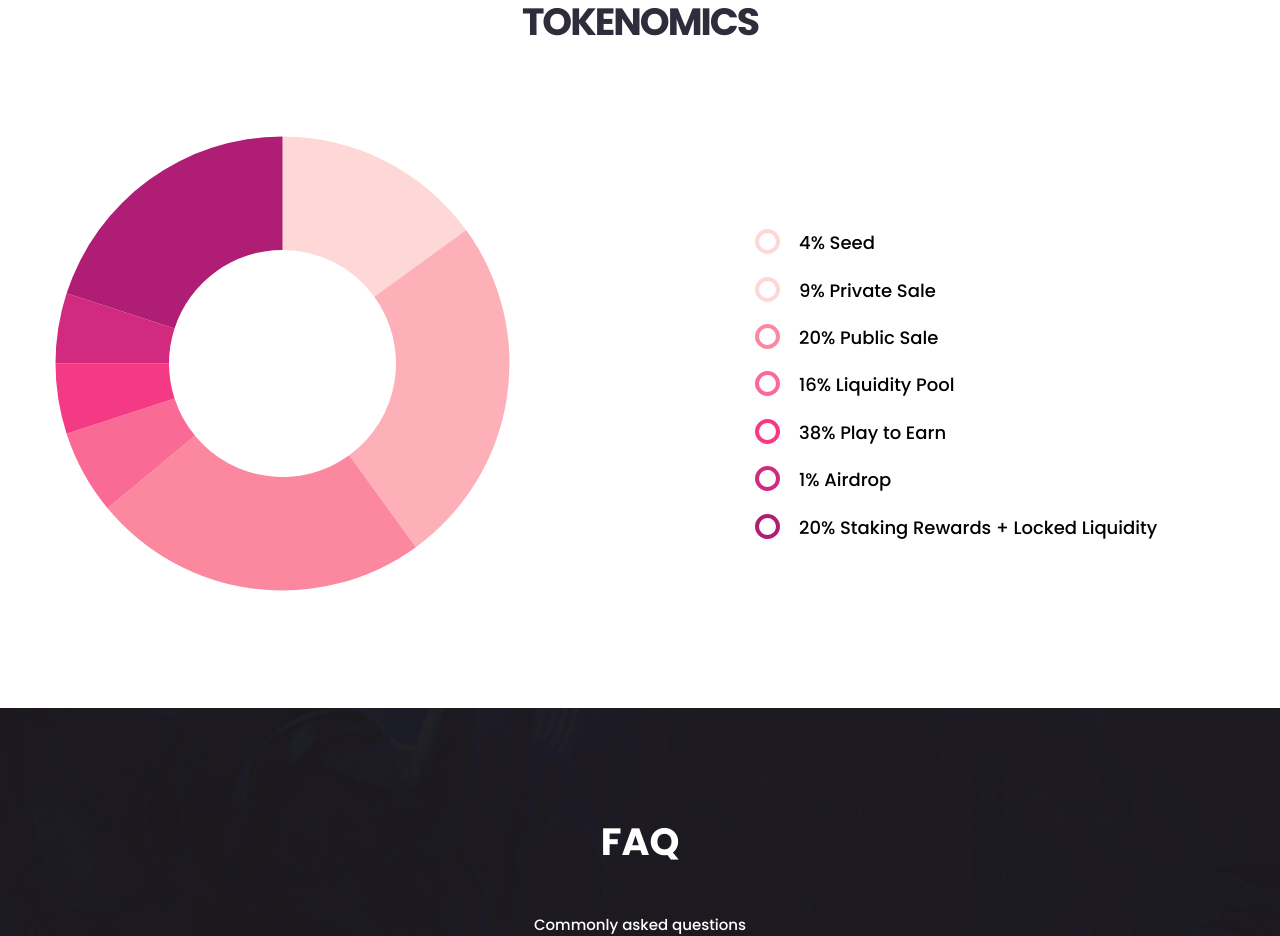
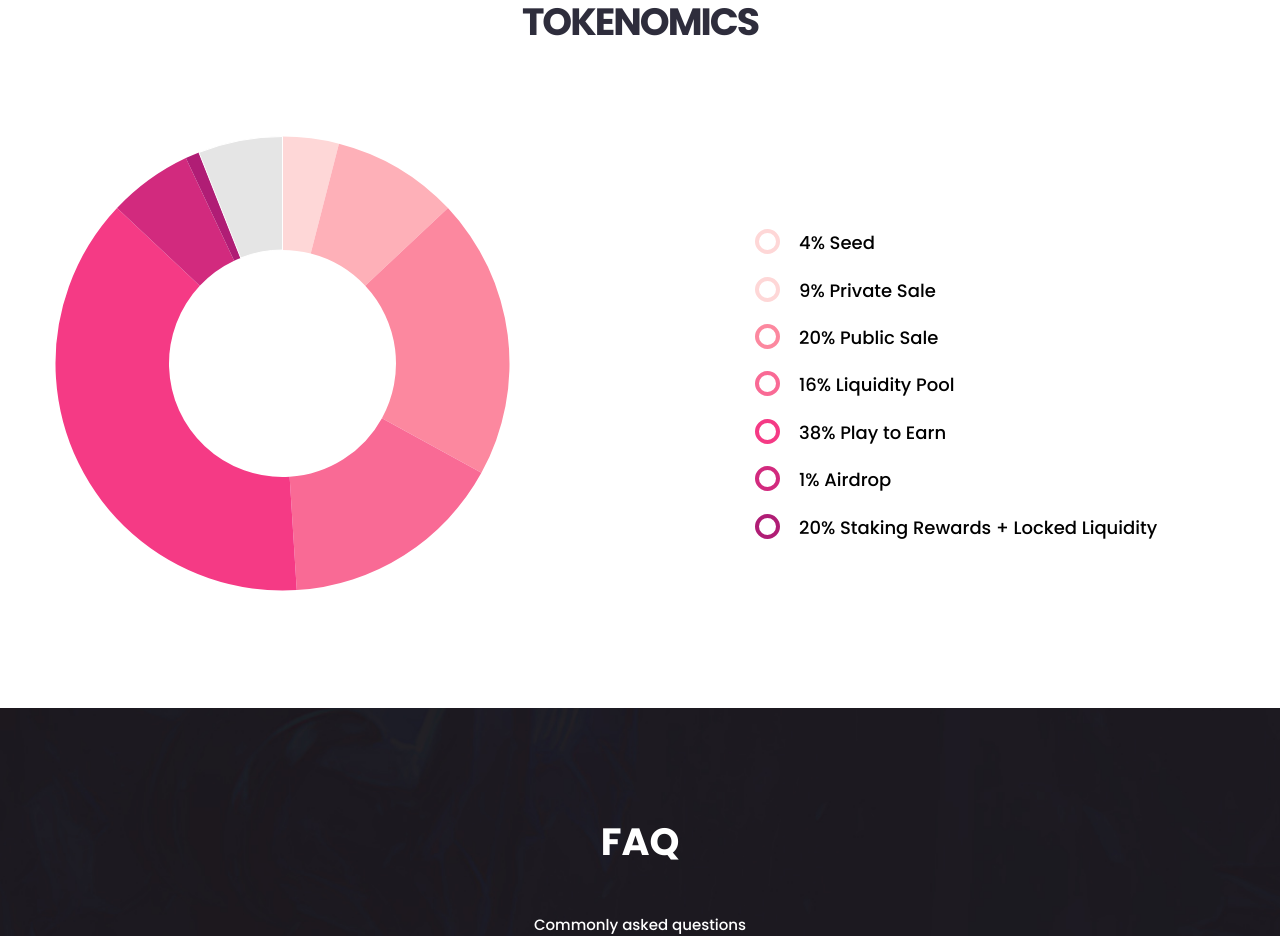
Before and after one commit to wockees13/Gamerplay, a plain HTML site: page index.html in a window 1280 px wide. Shown: the part 2679-3615 px from the top of the page. Drawn offline with Linux system fonts and the light colour scheme.

Commit message:
Update index.html

```diff
--- a/index.html
+++ b/index.html
@@ -611,13 +611,14 @@
                 ['SEED',
                 'PRIVATE SALE',
                 'PUBLIC SALE',
-                'LIQUIDITY POL',
+                'LIQUIDITY PO0L',
                 'PLAY TO EARN',
+		'MARKETING',
                 'AIRDROP',
-                'Staking Rewards + Locked Liquidity'],
+                'TEAM'],
                 datasets: [{
                     label: './ of Votes',
-                    data: [15, 25, 24, 6, 5, 5, 20],
+                    data: [4, 9, 20, 16, 38, 6, 1, 6],
                     backgroundColor: [
                          '#FED7D7',
                         '#FEB0B8',
```
